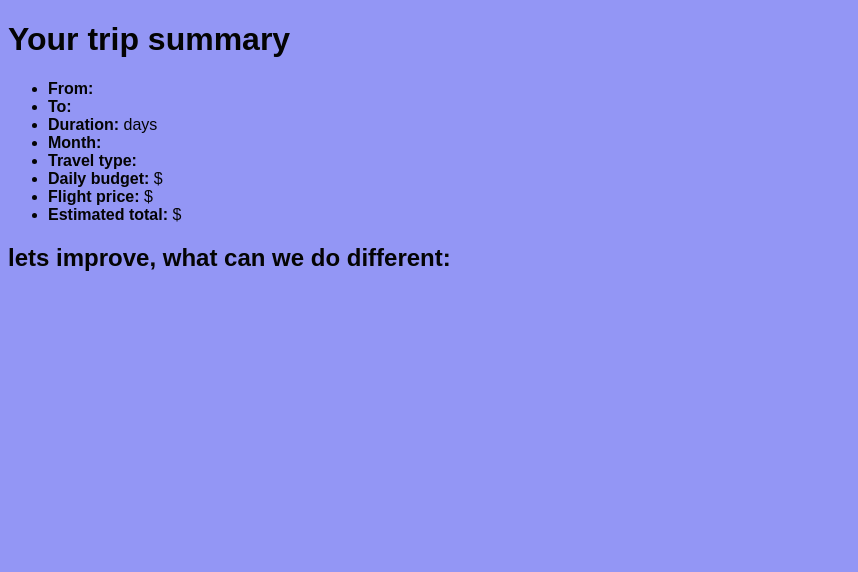
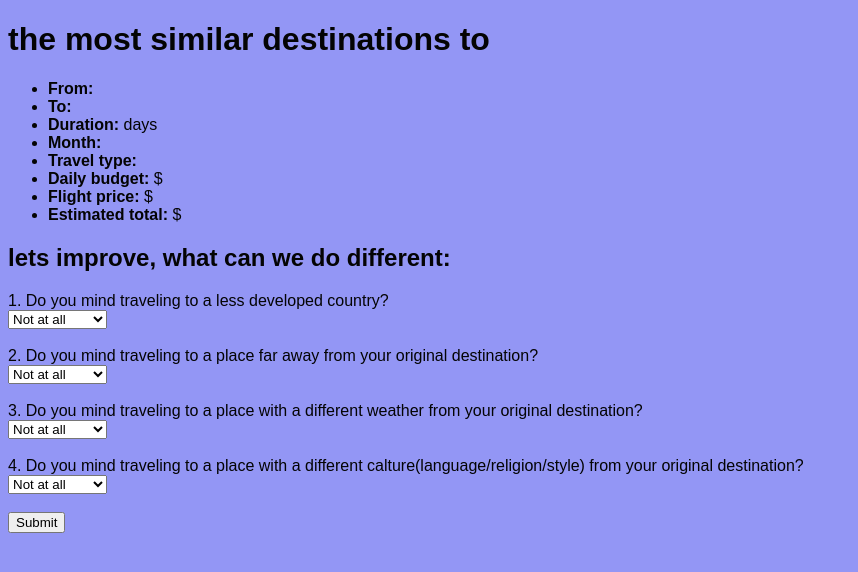
Before and after one commit to tomerud/estimate-project, a Flask app: page /alternatives in a window 1280 px wide. Shown: the top 572 px of the page, without its empty margins (0-858 px from the left). Run offline with Flask 3, Linux system fonts and the light colour scheme.

Commit message:
offering alternatives

```diff
--- a/app.py
+++ b/app.py
@@ -1,5 +1,6 @@
 from flask import Flask, render_template, jsonify, request
 from backend.estimate_cost import estimate_cost
+from backend.find_most_similar import find_most_similar
 
 app = Flask(__name__)
 
@@ -35,6 +36,7 @@
     flightPrice   = request.args.get('flightPrice', '')
     estimatedCost = request.args.get('estimatedCost', '')
 
+
     return render_template(
         'alternatives.html',
         origin=origin,
@@ -47,5 +49,31 @@
         estimatedCost=estimatedCost
     )
 
+@app.route('/get_other_destinations', methods=['POST'])
+def get_other_destinations():
+    weight_dict = {"notAtAll": 0, "aBit": 0.5, "soSo": 1, "aLot": 2, "dealBreaker": 3}
+    data = request.get_json()
+    print("!!!!!!!!!!!!!!!!!!!!!!!!!!!!!!Data received:", data)
+
+    try:
+        res = find_most_similar(
+            data["destination"],
+            data["month"],
+            data["origin"],
+            data["duration"],
+            data["travelerType"],
+            data["estimatedCost"],
+            weight_dict[data["development"]],
+            weight_dict[data["farAway"]],
+            weight_dict[data["weather"]],
+            weight_dict[data["culture"]]
+        )
+        print("res is: ", res)
+        return jsonify({"status": "ok", "result": res})  # Return the result for debugging
+    except Exception as e:
+        print("Error in find_most_similar:", e)
+        return jsonify({"status": "error", "message": str(e)}), 500
+
+
 if __name__ == '__main__':
     app.run(debug=True)
--- /dev/null
+++ b/static/alternate.js
@@ -0,0 +1,37 @@
+document.getElementById('preferencesFormButton').addEventListener('click', function () {
+  const form = document.getElementById('preferencesForm'); // Get the form element
+
+  // Get URL parameters
+  const params = new URLSearchParams(window.location.search);
+
+  // Collect form data using form.elements
+  const requestData = {
+    development: form.elements['development'].value,
+    farAway: form.elements['farAway'].value,
+    weather: form.elements['weather'].value,
+    culture: form.elements['culture'].value, // Now correctly references the updated name
+
+    // Add URL parameters
+    origin: params.get('origin'),
+    destination: params.get('destination'),
+    duration: params.get('duration'),
+    month: params.get('month'),
+    travelerType: params.get('travelerType'),
+    estimatedCost: params.get('estimatedCost')
+  };
+
+  console.log('Request data:', requestData);
+
+  fetch('/get_other_destinations', {
+    method: 'POST',
+    headers: {
+      'Content-Type': 'application/json'
+    },
+    body: JSON.stringify(requestData) // Convert requestData to JSON
+  })
+  .then(response => response.json())
+  .then(data => {
+    console.log('Response:', data);
+  })
+  .catch(err => console.error('Error:', err));
+});
--- a/templates/alternatives.html
+++ b/templates/alternatives.html
@@ -7,7 +7,7 @@
   <link rel="stylesheet" href="{{ url_for('static', filename='styles.css') }}">
 </head>
 <body>
-  <h1>Your trip summary</h1>
+  <h1>the most similar destinations to {{ destination }} </h1>
   <ul>
     <li><strong>From:</strong> {{ origin }}</li>
     <li><strong>To:</strong> {{ destination }}</li>
@@ -19,8 +19,50 @@
     <li><strong>Estimated total:</strong> ${{ estimatedCost }}</li>
   </ul>
 
+
   <h2>lets improve, what can we do different:</h2>
 
+  <form id="preferencesForm">
+    <label for="development">1. Do you mind traveling to a less developed country?</label><br>
+    <select id="development" name="development">
+      <option value="notAtAll">Not at all</option>
+      <option value="aBit">A bit</option>
+      <option value="soSo">So So</option>
+      <option value="aLot">A lot</option>
+      <option value="dealBreaker">Deal breaker</option>
+    </select><br><br>
 
+    <label for="farAway">2. Do you mind traveling to a place far away from your original destination?</label><br>
+    <select id="farAway" name="farAway">
+      <option value="notAtAll">Not at all</option>
+      <option value="aBit">A bit</option>
+      <option value="soSo">So So</option>
+      <option value="aLot">A lot</option>
+      <option value="dealBreaker">Deal breaker</option>
+    </select><br><br>
+
+    <label for="weather">3. Do you mind traveling to a place with a different weather from your original destination?</label><br>
+    <select id="weather" name="weather">
+      <option value="notAtAll">Not at all</option>
+      <option value="aBit">A bit</option>
+      <option value="soSo">So So</option>
+      <option value="aLot">A lot</option>
+      <option value="dealBreaker">Deal breaker</option>
+    </select><br><br>
+
+    <label for="culture">4. Do you mind traveling to a place with a different calture(language/religion/style) from your original destination?</label><br>
+    <select id="culture" name="culture">
+      <option value="notAtAll">Not at all</option>
+      <option value="aBit">A bit</option>
+      <option value="soSo">So So</option>
+      <option value="aLot">A lot</option>
+      <option value="dealBreaker">Deal breaker</option>
+    </select><br><br>
+
+    <button type="button" id="preferencesFormButton">Submit</button>
+</form>
+
+
+  <script src="{{ url_for('static', filename='alternate.js') }}"></script>
 </body>
 </html>
```
Also changed, not shown: backend/find_most_similar.py (added, +10 -0 lines).
